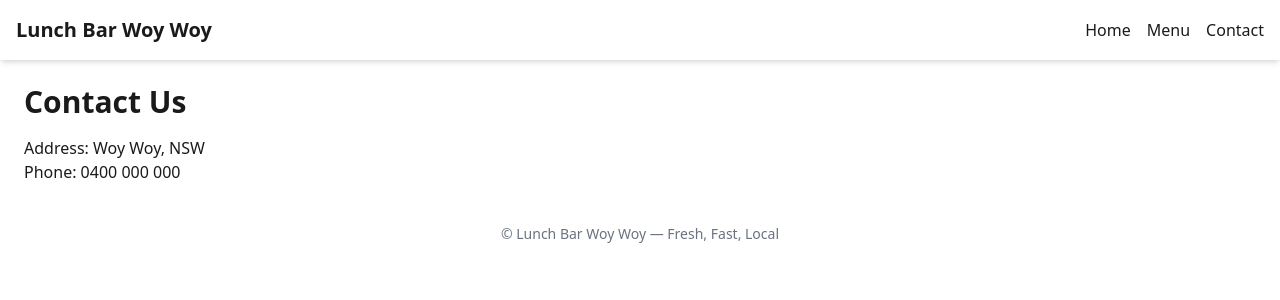
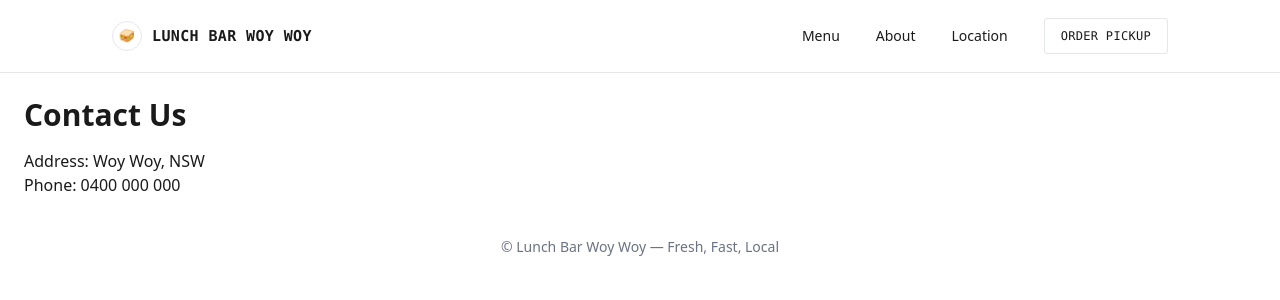
Before and after one commit to bradbates33-sketch/lunch-bar-woy-woy-website, a Next.js app: page /contact in a window 1280 px wide. Shown: the top 300 px of the page. Built offline with nearby package versions, Linux system fonts and the light colour scheme.

Commit message:
Update Header.jsx

```diff
--- a/components/Header.jsx
+++ b/components/Header.jsx
@@ -1,12 +1,31 @@
 export default function Header() {
   return (
-    <header className="p-4 shadow-md flex justify-between items-center">
-      <h1 className="text-xl font-bold">Lunch Bar Woy Woy</h1>
-      <nav className="space-x-4">
-        <a href="/">Home</a>
-        <a href="/menu">Menu</a>
-        <a href="/contact">Contact</a>
-      </nav>
+    <header className="sticky top-0 z-50 bg-bg-dark border-b border-paper/10">
+      <div className="max-w-[1120px] mx-auto flex items-center justify-between px-8 py-[18px]">
+        <div className="flex items-center gap-2.5 font-mono font-bold text-[15px] tracking-wide uppercase">
+          <span className="w-[30px] h-[30px] rounded-full border border-[1.5px] border-paper flex items-center justify-center text-[13px]">
+            🥪
+          </span>
+          Lunch Bar Woy Woy
+        </div>
+        <nav className="flex items-center gap-9 text-sm font-medium">
+          <a href="#menu" className="hidden sm:inline text-paper/60 hover:text-paper transition-colors">
+            Menu
+          </a>
+          <a href="#about" className="hidden sm:inline text-paper/60 hover:text-paper transition-colors">
+            About
+          </a>
+          <a href="#location" className="hidden sm:inline text-paper/60 hover:text-paper transition-colors">
+            Location
+          </a>
+          <a
+            href="#menu"
+            className="font-mono text-xs tracking-wide uppercase border border-paper text-paper px-4 py-[9px] rounded-[3px] hover:bg-paper hover:text-ink transition-colors"
+          >
+            Order pickup
+          </a>
+        </nav>
+      </div>
     </header>
   );
 }
```
